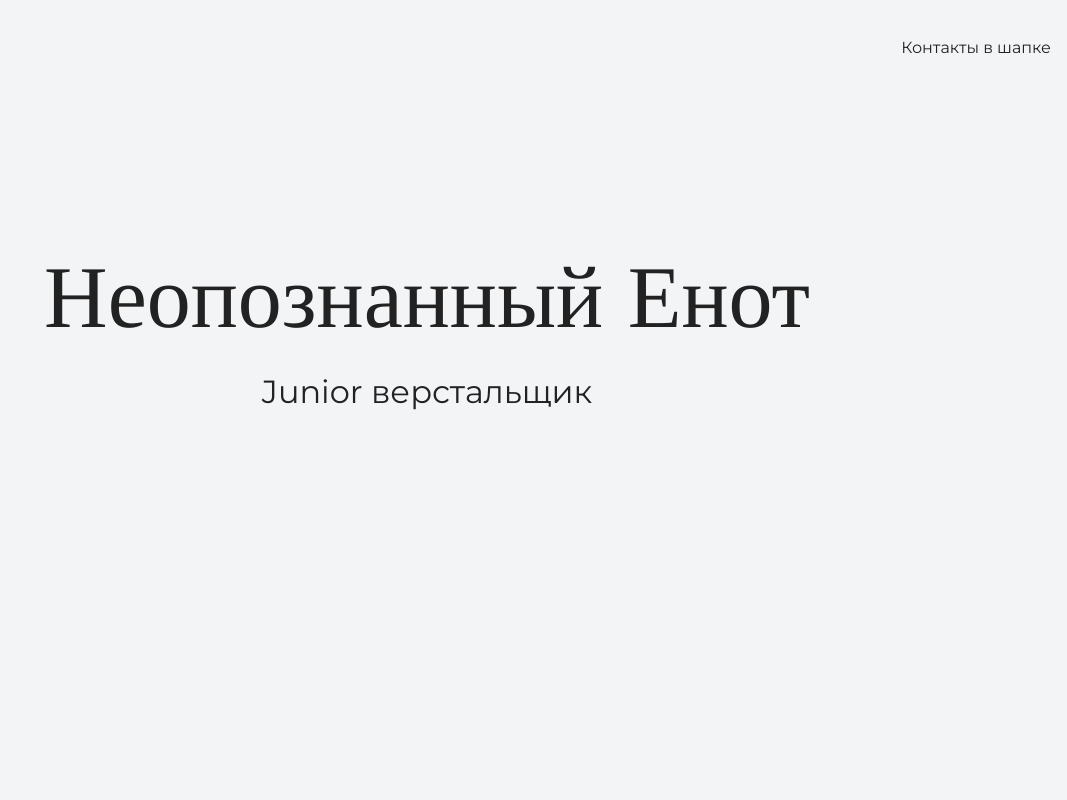
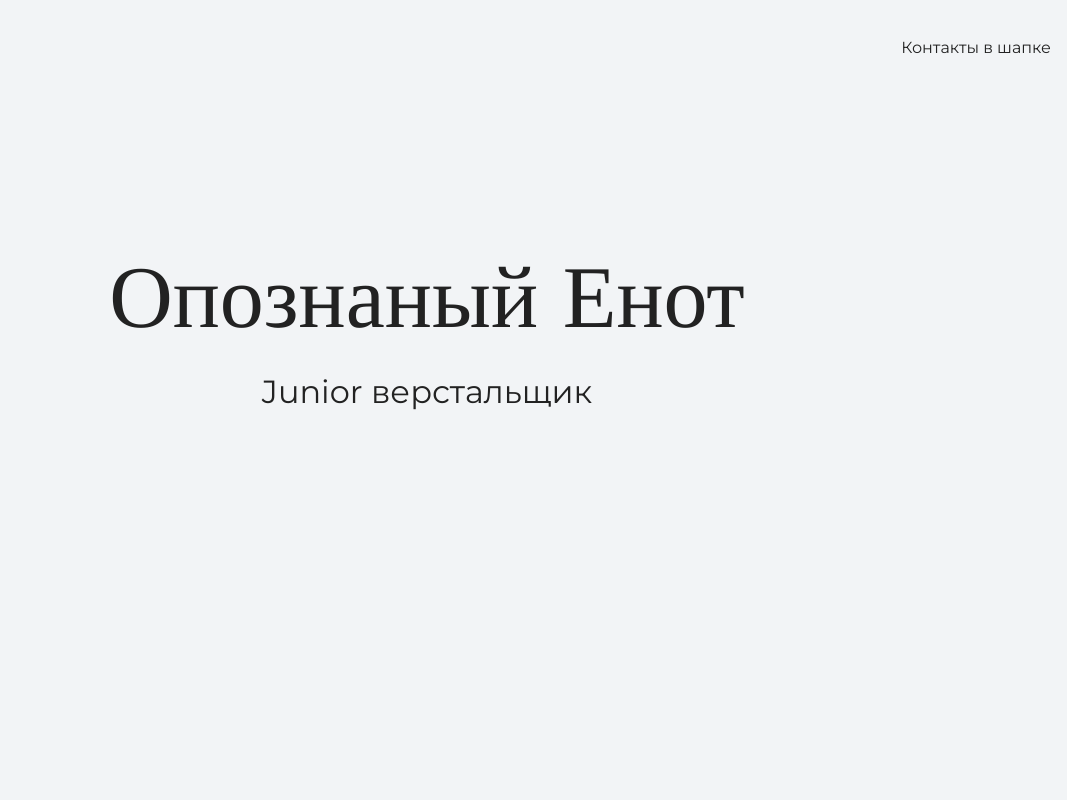
Before and after one commit to pashuorl/my_site, a plain HTML site: page index.html in a window 1280 px wide. Shown: the top 800 px of the page, without its empty margins (213-1280 px from the left). Drawn offline with nearby package versions, Linux system fonts and the light colour scheme.

Commit message:
Меняет текст на главной странице

```diff
--- a/index.html
+++ b/index.html
@@ -16,7 +16,7 @@
 
     <section class="hero-image ">
       <div class="container">
-        <h1 class="heading">Неопознанный Енот</h1>
+        <h1 class="heading">Опознаный Енот</h1>
         <p>Junior верстальщик</p>
       </div>
     </section>
```
